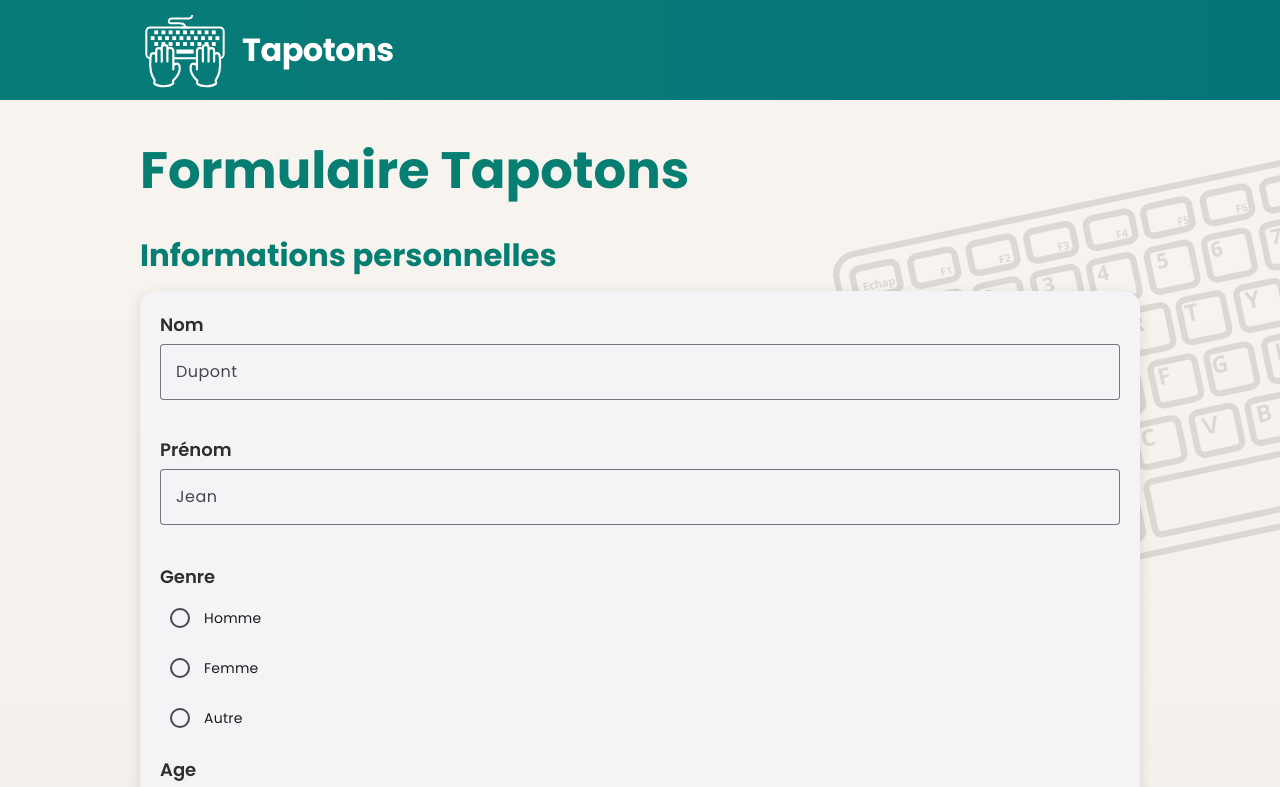
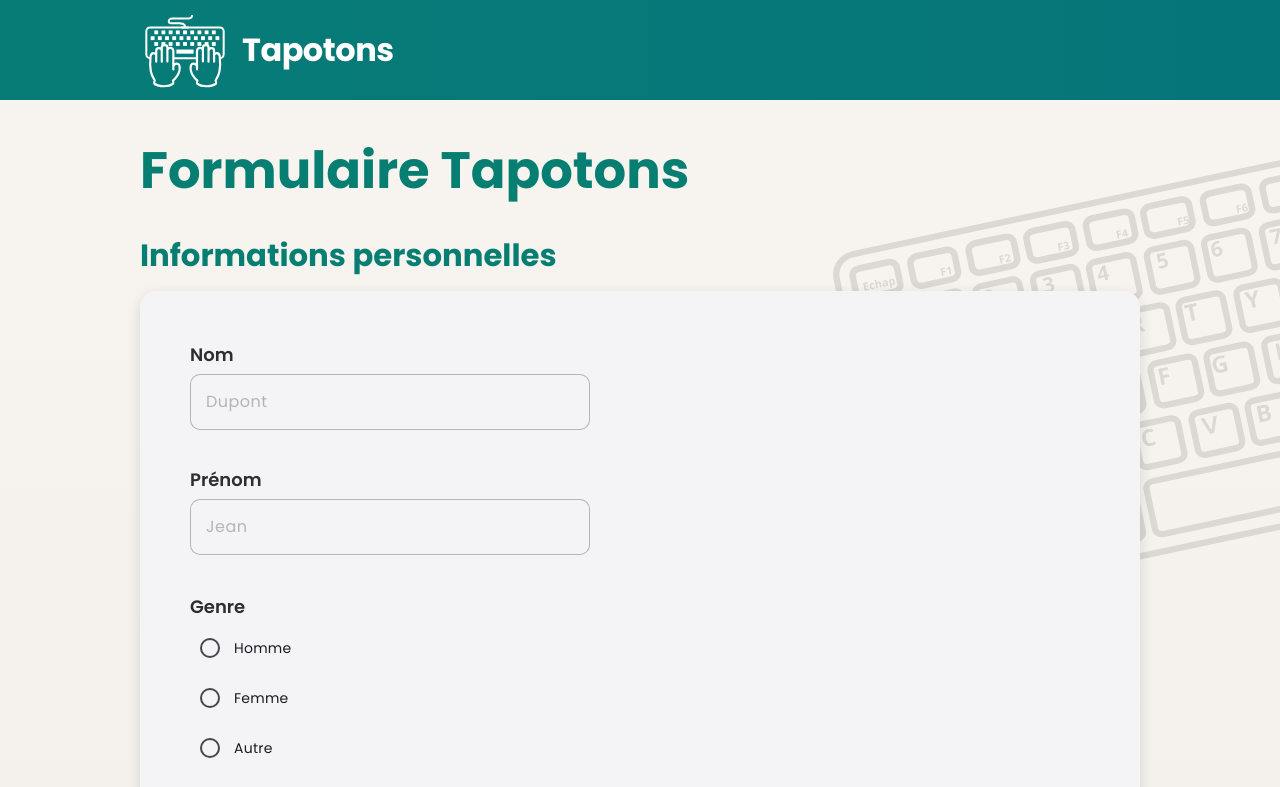
Before and after one commit to CrazyLeek/poc_form_angular_react, an Angular app in the folder angular/: page / in a window 1280 px wide. Shown: the top 787 px of the page. Built offline with nearby package versions, Linux system fonts and the light colour scheme.

Commit message:
style: :art: Improve style of inpupt field

```diff
--- a/angular/src/app/app.scss
+++ b/angular/src/app/app.scss
@@ -101,7 +101,7 @@
   box-shadow: var(--card-shadow);
   display: grid;
   gap: 18px;
-  padding: 20px;
+  padding: 50px;
 }
 
 .field-grid {
--- a/angular/src/styles.scss
+++ b/angular/src/styles.scss
@@ -14,6 +14,10 @@ body {
 :root {
   --app-primary: #067e72;
   --app-error: #e22626;
+  --app-neutral: #B5B5B5;
+  --app-placeholder: #B5B5B5;
+  --app-input-radius: 10px;
+  --app-input-max-width: 400px;
   --mdc-typography-body1-font-family: 'Poppins', sans-serif;
   --mdc-typography-body2-font-family: 'Poppins', sans-serif;
   --mdc-typography-subtitle1-font-family: 'Poppins', sans-serif;
@@ -43,6 +47,11 @@ body {
   font-family: 'Poppins', sans-serif !important;
 }
 
+.mat-mdc-form-field {
+  max-width: var(--app-input-max-width);
+  width: 100%;
+}
+
 /* Use app primary color instead of Material default blue */
 .mat-mdc-form-field.mat-focused .mdc-notched-outline__leading,
 .mat-mdc-form-field.mat-focused .mdc-notched-outline__notch,
@@ -52,6 +61,38 @@ body {
 
 .mat-mdc-form-field.mat-focused .mdc-floating-label {
   color: var(--app-primary) !important;
+}
+
+.mat-mdc-form-field .mdc-notched-outline__leading,
+.mat-mdc-form-field .mdc-notched-outline__notch,
+.mat-mdc-form-field .mdc-notched-outline__trailing {
+  border-color: var(--app-neutral) !important;
+}
+
+.mat-mdc-form-field:hover .mdc-notched-outline__leading,
+.mat-mdc-form-field:hover .mdc-notched-outline__notch,
+.mat-mdc-form-field:hover .mdc-notched-outline__trailing {
+  border-color: color-mix(in srgb, var(--app-neutral) 80%, #B5B5B5) !important;
+}
+
+.mdc-notched-outline__leading {
+  border-top-left-radius: var(--app-input-radius) !important;
+  border-bottom-left-radius: var(--app-input-radius) !important;
+}
+
+.mdc-notched-outline__trailing {
+  border-top-right-radius: var(--app-input-radius) !important;
+  border-bottom-right-radius: var(--app-input-radius) !important;
+}
+
+.mat-mdc-form-field .mdc-floating-label {
+  color: var(--app-neutral) !important;
+}
+
+.mat-mdc-input-element::placeholder,
+.mat-mdc-select-placeholder {
+  color: var(--app-placeholder) !important;
+  opacity: 1;
 }
 
 .mat-mdc-form-field-error {
```
